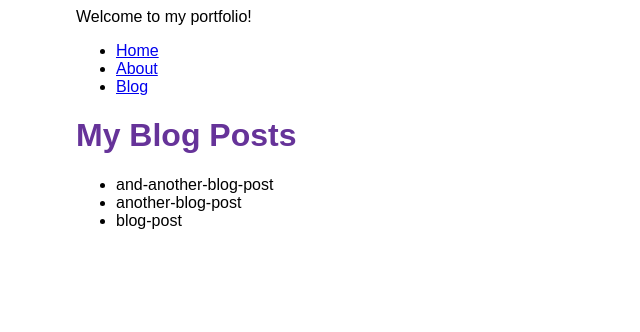
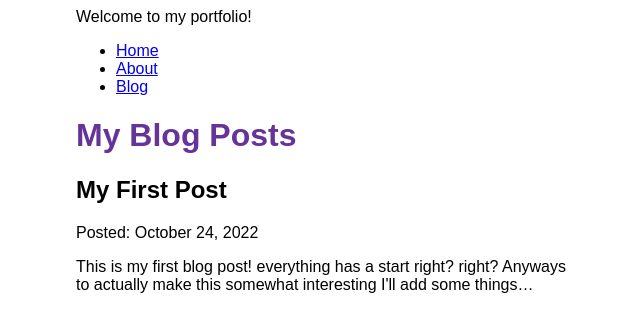
Before and after one commit to mamiri263/mamiri263-s-portfolio, a Gatsby site: page /blog in a window 1280 px wide. Shown: the whole page, without its empty margins (314-954 px from the left). Built offline with nearby package versions, Linux system fonts and the light colour scheme; Gatsby itself is replaced by a stand-in of ours.

Commit message:
made the base for blog and things related to it

```diff
--- /dev/null
+++ b/blog/first blog post!.mdx
@@ -0,0 +1,15 @@
+---
+title: "My First Post"
+date: "2022-10-24"
+slug: "my-first-post"
+---
+
+This is my first blog post! everything has a start right? *right*?
+
+
+Anyways to actually make this somewhat interesting I'll add some things that i like:
+
+* CATS
+Cats are the best ever creatures invented and I would love to have one.
+* Listening to music(not playing it i'm terrible at that)
+* noodles.
--- a/gatsby-config.js
+++ b/gatsby-config.js
@@ -12,5 +12,6 @@ module.exports = {
         path: `${__dirname}/blog`,
       }
     },
+    "gatsby-plugin-mdx",
   ],
 };
--- a/package.json
+++ b/package.json
@@ -15,8 +15,10 @@
     "clean": "gatsby clean"
   },
   "dependencies": {
+    "@mdx-js/react": "^2.1.5",
     "gatsby": "^4.24.4",
     "gatsby-plugin-image": "^2.24.0",
+    "gatsby-plugin-mdx": "^4.3.0",
     "gatsby-plugin-sharp": "^4.24.0",
     "gatsby-source-filesystem": "^4.24.0",
     "react": "^18.1.0",
--- a/src/pages/blog.js
+++ b/src/pages/blog.js
@@ -6,29 +6,35 @@ import Seo from '../components/seo'
 const BlogPage = ({ data }) => {
   return (
     <Layout pageTitle="My Blog Posts">
-      <ul>
       {
-        data.allFile.nodes.map(node => (
-          <li key={node.name}>
-            {node.name}
-          </li>
+        data.allMdx.nodes.map((node) => (
+          <article key={node.id}>
+            <h2>{node.frontmatter.title}</h2>
+            <p>Posted: {node.frontmatter.date}</p>
+            <p>{node.excerpt}</p>
+          </article>
         ))
       }
-      </ul>
     </Layout>
   )
 }
 
 export const query = graphql`
   query {
-    allFile {
+    allMdx(sort: {fields: frontmatter___date, order: DESC}) {
       nodes {
-        name
+        frontmatter {
+          date(formatString: "MMMM D, YYYY")
+          title
+        }
+        id
+        excerpt
       }
     }
   }
 `
 
+
 export const Head = () => <Seo title="My Blog Posts" />
 
 export default BlogPage
```
Also changed, not shown: blog/and-another-blog-post.mdx (deleted), blog/another-blog-post.mdx (deleted), blog/blog-post.mdx (deleted), 1 other file.
